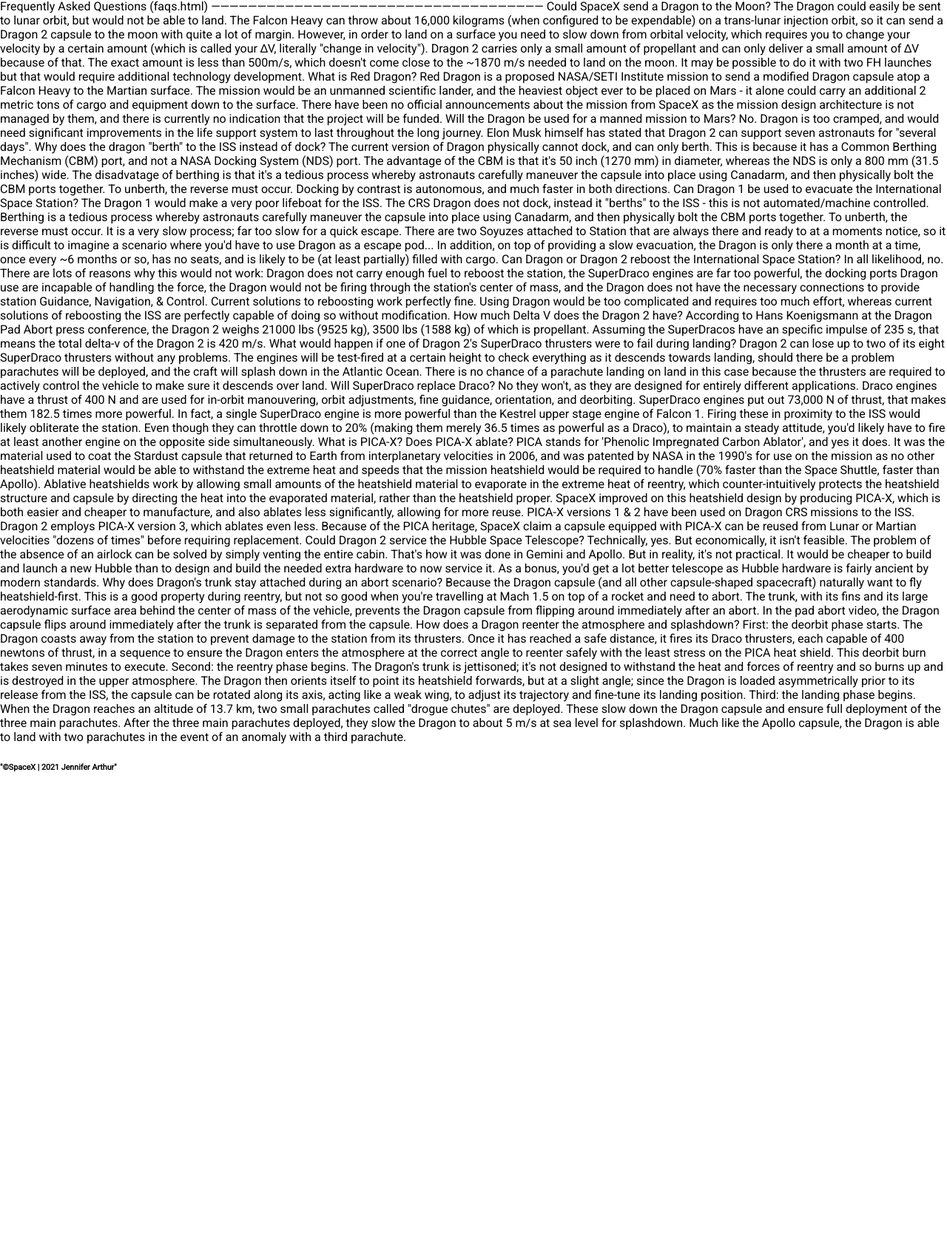
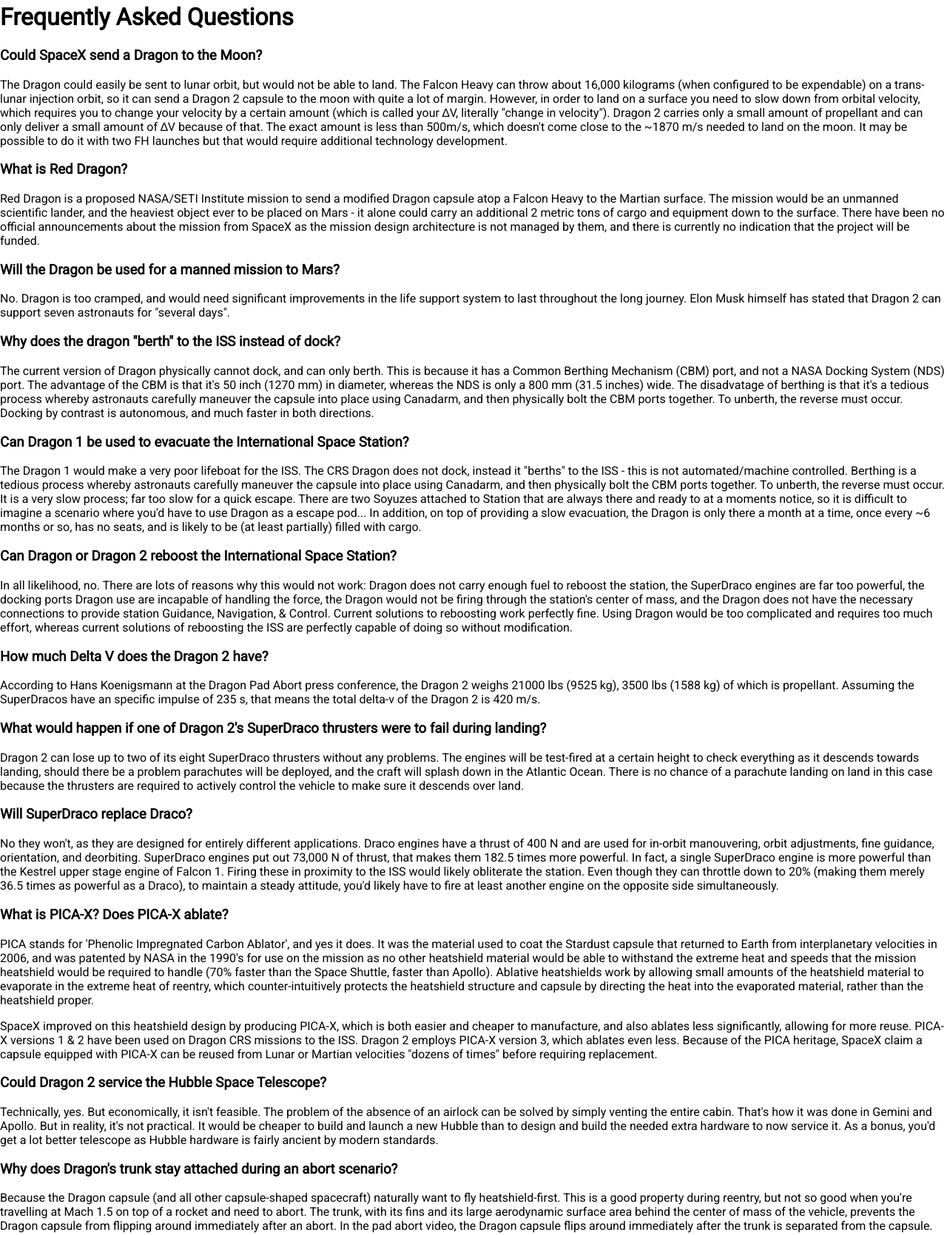
Before and after one commit to jarthur85/ifsc-1310-fall-2021, a plain HTML site: page dragon/faqs.html in a window 1280 px wide. Shown: the part 231-1901 px from the top of the page at 74% size. Before the commit the page ends 1300 px from the top, so only its background shows below. Drawn offline with Linux system fonts and the light colour scheme.

Commit message:
Faqs updates

```diff
--- a/dragon/faqs.html
+++ b/dragon/faqs.html
@@ -30,52 +30,105 @@
 
 
 
-Frequently Asked Questions (faqs.html)
-————————————————————————————————————
+<h1>Frequently Asked Questions</h1>
 
 
-Could SpaceX send a Dragon to the Moon?
-The Dragon could easily be sent to lunar orbit, but would not be able to land. The Falcon Heavy can throw about 16,000 kilograms (when configured to be expendable) on a trans-lunar injection orbit, so it can send a Dragon 2 capsule to the moon with quite a lot of margin. However, in order to land on a surface you need to slow down from orbital velocity, which requires you to change your velocity by a certain amount (which is called your ∆V, literally "change in velocity"). Dragon 2 carries only a small amount of propellant and can only deliver a small amount of ∆V because of that. The exact amount is less than 500m/s, which doesn't come close to the ~1870 m/s needed to land on the moon. It may be possible to do it with two FH launches but that would require additional technology development.
 
-What is Red Dragon?
-Red Dragon is a proposed NASA/SETI Institute mission to send a modified Dragon capsule atop a Falcon Heavy to the Martian surface. The mission would be an unmanned scientific lander, and the heaviest object ever to be placed on Mars - it alone could carry an additional 2 metric tons of cargo and equipment down to the surface. There have been no official announcements about the mission from SpaceX as the mission design architecture is not managed by them, and there is currently no indication that the project will be funded.
+<h3>Could SpaceX send a Dragon to the Moon?</h3>
+<p>
+The Dragon could easily be sent to lunar orbit, but would not be able to land. The Falcon Heavy can throw
+about 16,000 kilograms (when configured to be expendable) on a trans-lunar injection orbit, so it can send
+a Dragon 2 capsule to the moon with quite a lot of margin. However, in order to land on a surface you need
+to slow down from orbital velocity, which requires you to change your velocity by a certain amount (which
+is called your ∆V, literally "change in velocity"). Dragon 2 carries only a small amount of propellant and
+can only deliver a small amount of ∆V because of that. The exact amount is less than 500m/s, which doesn't
+come close to the ~1870 m/s needed to land on the moon. It may be possible to do it with two FH launches
+but that would require additional technology development.</p>
 
-Will the Dragon be used for a manned mission to Mars?
-No. Dragon is too cramped, and would need significant improvements in the life support system to last throughout the long journey. Elon Musk himself has stated that Dragon 2 can support seven astronauts for "several days".
+<h3>What is Red Dragon?</h3>
+<p>Red Dragon is a proposed NASA/SETI Institute mission to send a modified Dragon capsule atop a Falcon Heavy
+to the Martian surface. The mission would be an unmanned scientific lander, and the heaviest object ever to be
+placed on Mars - it alone could carry an additional 2 metric tons of cargo and equipment down to the surface.
+There have been no official announcements about the mission from SpaceX as the mission design architecture is
+not managed by them, and there is currently no indication that the project will be funded.</p>
 
-Why does the dragon "berth" to the ISS instead of dock?
-The current version of Dragon physically cannot dock, and can only berth. This is because it has a Common Berthing Mechanism (CBM) port, and not a NASA Docking System (NDS) port. The advantage of the CBM is that it's 50 inch (1270 mm) in diameter, whereas the NDS is only a 800 mm (31.5 inches) wide. The disadvatage of berthing is that it's a tedious process whereby astronauts carefully maneuver the capsule into place using Canadarm, and then physically bolt the CBM ports together. To unberth, the reverse must occur. Docking by contrast is autonomous, and much faster in both directions.
+<h3>Will the Dragon be used for a manned mission to Mars?</h3>
+<p>No. Dragon is too cramped, and would need significant improvements in the life support system to last throughout
+the long journey. Elon Musk himself has stated that Dragon 2 can support seven astronauts for "several days".</p>
 
-Can Dragon 1 be used to evacuate the International Space Station?
-The Dragon 1 would make a very poor lifeboat for the ISS. The CRS Dragon does not dock, instead it "berths" to the ISS - this is not automated/machine controlled. Berthing is a tedious process whereby astronauts carefully maneuver the capsule into place using Canadarm, and then physically bolt the CBM ports together. To unberth, the reverse must occur. It is a very slow process; far too slow for a quick escape. There are two Soyuzes attached to Station that are always there and ready to at a moments notice, so it is difficult to imagine a scenario where you'd have to use Dragon as a escape pod... In addition, on top of providing a slow evacuation, the Dragon is only there a month at a time, once every ~6 months or so, has no seats, and is likely to be (at least partially) filled with cargo.
+<h3>Why does the dragon "berth" to the ISS instead of dock?</h3>
+<p>The current version of Dragon physically cannot dock, and can only berth. This is because it has a Common Berthing
+Mechanism (CBM) port, and not a NASA Docking System (NDS) port. The advantage of the CBM is that it's 50 inch (1270 mm)
+in diameter, whereas the NDS is only a 800 mm (31.5 inches) wide. The disadvatage of berthing is that it's a tedious process
+whereby astronauts carefully maneuver the capsule into place using Canadarm, and then physically bolt the CBM ports together.
+To unberth, the reverse must occur. Docking by contrast is autonomous, and much faster in both directions.</P>
 
-Can Dragon or Dragon 2 reboost the International Space Station?
-In all likelihood, no. There are lots of reasons why this would not work: Dragon does not carry enough fuel to reboost the station, the SuperDraco engines are far too powerful, the docking ports Dragon use are incapable of handling the force, the Dragon would not be firing through the station's center of mass, and the Dragon does not have the necessary connections to provide station Guidance, Navigation, & Control. Current solutions to reboosting work perfectly fine. Using Dragon would be too complicated and requires too much effort, whereas current solutions of reboosting the ISS are perfectly capable of doing so without modification.
+<h3>Can Dragon 1 be used to evacuate the International Space Station?</h3>
+<p>The Dragon 1 would make a very poor lifeboat for the ISS. The CRS Dragon does not dock, instead it "berths" to the ISS - this is
+not automated/machine controlled. Berthing is a tedious process whereby astronauts carefully maneuver the capsule into place using
+Canadarm, and then physically bolt the CBM ports together. To unberth, the reverse must occur. It is a very slow process; far too
+slow for a quick escape. There are two Soyuzes attached to Station that are always there and ready to at a moments notice, so it is
+difficult to imagine a scenario where you'd have to use Dragon as a escape pod... In addition, on top of providing a slow evacuation,
+the Dragon is only there a month at a time, once every ~6 months or so, has no seats, and is likely to be (at least partially) filled
+with cargo.</p>
 
-How much Delta V does the Dragon 2 have?
-According to Hans Koenigsmann at the Dragon Pad Abort press conference, the Dragon 2 weighs 21000 lbs (9525 kg), 3500 lbs (1588 kg) of which is propellant. Assuming the SuperDracos have an specific impulse of 235 s, that means the total delta-v of the Dragon 2 is 420 m/s.
+<h3>Can Dragon or Dragon 2 reboost the International Space Station?</h3>
+<p>In all likelihood, no. There are lots of reasons why this would not work: Dragon does not carry enough fuel to reboost the station,
+the SuperDraco engines are far too powerful, the docking ports Dragon use are incapable of handling the force, the Dragon would not be
+firing through the station's center of mass, and the Dragon does not have the necessary connections to provide station Guidance, Navigation,
+& Control. Current solutions to reboosting work perfectly fine. Using Dragon would be too complicated and requires too much effort, whereas
+current solutions of reboosting the ISS are perfectly capable of doing so without modification.</p>
 
-What would happen if one of Dragon 2's SuperDraco thrusters were to fail during landing?
-Dragon 2 can lose up to two of its eight SuperDraco thrusters without any problems. The engines will be test-fired at a certain height to check everything as it descends towards landing, should there be a problem parachutes will be deployed, and the craft will splash down in the Atlantic Ocean. There is no chance of a parachute landing on land in this case because the thrusters are required to actively control the vehicle to make sure it descends over land.
+<h3>How much Delta V does the Dragon 2 have?</h3>
+<p>According to Hans Koenigsmann at the Dragon Pad Abort press conference, the Dragon 2 weighs 21000 lbs (9525 kg), 3500 lbs (1588 kg) of which is
+propellant. Assuming the SuperDracos have an specific impulse of 235 s, that means the total delta-v of the Dragon 2 is 420 m/s.</p>
 
-Will SuperDraco replace Draco?
-No they won't, as they are designed for entirely different applications. Draco engines have a thrust of 400 N and are used for in-orbit manouvering, orbit adjustments, fine guidance, orientation, and deorbiting. SuperDraco engines put out 73,000 N of thrust, that makes them 182.5 times more powerful. In fact, a single SuperDraco engine is more powerful than the Kestrel upper stage engine of Falcon 1. Firing these in proximity to the ISS would likely obliterate the station.
-Even though they can throttle down to 20% (making them merely 36.5 times as powerful as a Draco), to maintain a steady attitude, you'd likely have to fire at least another engine on the opposite side simultaneously.
+<h3>What would happen if one of Dragon 2's SuperDraco thrusters were to fail during landing?</h3>
+<p>Dragon 2 can lose up to two of its eight SuperDraco thrusters without any problems. The engines will be test-fired at a certain height to check
+everything as it descends towards landing, should there be a problem parachutes will be deployed, and the craft will splash down in the Atlantic Ocean.
+There is no chance of a parachute landing on land in this case because the thrusters are required to actively control the vehicle to make sure it descends over land.</p>
 
-What is PICA-X? Does PICA-X ablate?
-PICA stands for 'Phenolic Impregnated Carbon Ablator', and yes it does. It was the material used to coat the Stardust capsule that returned to Earth from interplanetary velocities in 2006, and was patented by NASA in the 1990's for use on the mission as no other heatshield material would be able to withstand the extreme heat and speeds that the mission heatshield would be required to handle (70% faster than the Space Shuttle, faster than Apollo). Ablative heatshields work by allowing small amounts of the heatshield material to evaporate in the extreme heat of reentry, which counter-intuitively protects the heatshield structure and capsule by directing the heat into the evaporated material, rather than the heatshield proper.
-SpaceX improved on this heatshield design by producing PICA-X, which is both easier and cheaper to manufacture, and also ablates less significantly, allowing for more reuse. PICA-X versions 1 & 2 have been used on Dragon CRS missions to the ISS. Dragon 2 employs PICA-X version 3, which ablates even less. Because of the PICA heritage, SpaceX claim a capsule equipped with PICA-X can be reused from Lunar or Martian velocities "dozens of times" before requiring replacement.
+<h3>Will SuperDraco replace Draco?</h3>
+<p>No they won't, as they are designed for entirely different applications. Draco engines have a thrust of 400 N and are used for in-orbit manouvering, orbit adjustments,
+fine guidance, orientation, and deorbiting. SuperDraco engines put out 73,000 N of thrust, that makes them 182.5 times more powerful. In fact, a single SuperDraco engine
+is more powerful than the Kestrel upper stage engine of Falcon 1. Firing these in proximity to the ISS would likely obliterate the station.
+Even though they can throttle down to 20% (making them merely 36.5 times as powerful as a Draco), to maintain a steady attitude, you'd likely have to fire at least another
+engine on the opposite side simultaneously.</p>
 
-Could Dragon 2 service the Hubble Space Telescope?
-Technically, yes. But economically, it isn't feasible. The problem of the absence of an airlock can be solved by simply venting the entire cabin. That's how it was done in Gemini and Apollo. But in reality, it's not practical. It would be cheaper to build and launch a new Hubble than to design and build the needed extra hardware to now service it. As a bonus, you'd get a lot better telescope as Hubble hardware is fairly ancient by modern standards.
+<h3>What is PICA-X? Does PICA-X ablate?</h3>
+<p>PICA stands for 'Phenolic Impregnated Carbon Ablator', and yes it does. It was the material used to coat the Stardust capsule that returned to Earth from interplanetary velocities
+in 2006, and was patented by NASA in the 1990's for use on the mission as no other heatshield material would be able to withstand the extreme heat and speeds that the mission
+heatshield would be required to handle (70% faster than the Space Shuttle, faster than Apollo). Ablative heatshields work by allowing small amounts of the heatshield material
+to evaporate in the extreme heat of reentry, which counter-intuitively protects the heatshield structure and capsule by directing the heat into the evaporated material,
+rather than the heatshield proper.</p>
+<p>SpaceX improved on this heatshield design by producing PICA-X, which is both easier and cheaper to manufacture, and also ablates less significantly, allowing for more reuse.
+PICA-X versions 1 & 2 have been used on Dragon CRS missions to the ISS. Dragon 2 employs PICA-X version 3, which ablates even less. Because of the PICA heritage, SpaceX claim
+a capsule equipped with PICA-X can be reused from Lunar or Martian velocities "dozens of times" before requiring replacement.</p>
 
-Why does Dragon's trunk stay attached during an abort scenario?
-Because the Dragon capsule (and all other capsule-shaped spacecraft) naturally want to fly heatshield-first. This is a good property during reentry, but not so good when you're travelling at Mach 1.5 on top of a rocket and need to abort. The trunk, with its fins and its large aerodynamic surface area behind the center of mass of the vehicle, prevents the Dragon capsule from flipping around immediately after an abort. In the pad abort video, the Dragon capsule flips around immediately after the trunk is separated from the capsule.
+<h3>Could Dragon 2 service the Hubble Space Telescope?</h3>
+<p>Technically, yes. But economically, it isn't feasible. The problem of the absence of an airlock can be solved by simply venting the entire cabin. That's how it was done in Gemini
+and Apollo. But in reality, it's not practical. It would be cheaper to build and launch a new Hubble than to design and build the needed extra hardware to now service it. As a bonus,
+you'd get a lot better telescope as Hubble hardware is fairly ancient by modern standards. </p>
 
-How does a Dragon reenter the atmosphere and splashdown?
-First: the deorbit phase starts. The Dragon coasts away from the station to prevent damage to the station from its thrusters. Once it has reached a safe distance, it fires its Draco thrusters, each capable of 400 newtons of thrust, in a sequence to ensure the Dragon enters the atmosphere at the correct angle to reenter safely with the least stress on the PICA heat shield. This deorbit burn takes seven minutes to execute.
-Second: the reentry phase begins. The Dragon's trunk is jettisoned; it's not designed to withstand the heat and forces of reentry and so burns up and is destroyed in the upper atmosphere. The Dragon then orients itself to point its heatshield forwards, but at a slight angle; since the Dragon is loaded asymmetrically prior to its release from the ISS, the capsule can be rotated along its axis, acting like a weak wing, to adjust its trajectory and fine-tune its landing position.
-Third: the landing phase begins. When the Dragon reaches an altitude of 13.7 km, two small parachutes called "drogue chutes" are deployed. These slow down the Dragon capsule and ensure full deployment of the three main parachutes. After the three main parachutes deployed, they slow the Dragon to about 5 m/s at sea level for splashdown. Much like the Apollo capsule, the Dragon is able to land with two parachutes in the event of an anomaly with a third parachute.
+<h3>Why does Dragon's trunk stay attached during an abort scenario?</h3>
+<p>Because the Dragon capsule (and all other capsule-shaped spacecraft) naturally want to fly heatshield-first. This is a good property during reentry, but not so good when you're travelling
+at Mach 1.5 on top of a rocket and need to abort. The trunk, with its fins and its large aerodynamic surface area behind the center of mass of the vehicle, prevents the Dragon capsule from
+flipping around immediately after an abort. In the pad abort video, the Dragon capsule flips around immediately after the trunk is separated from the capsule.</p>
+
+<h3>How does a Dragon reenter the atmosphere and splashdown?</h3>
+<p>First: the deorbit phase starts. The Dragon coasts away from the station to prevent damage to the station from its thrusters. Once it has reached a safe distance, it fires its Draco thrusters,
+each capable of 400 newtons of thrust, in a sequence to ensure the Dragon enters the atmosphere at the correct angle to reenter safely with the least stress on the PICA heat shield. This deorbit
+burn takes seven minutes to execute.</p>
+<p>Second: the reentry phase begins. The Dragon's trunk is jettisoned; it's not designed to withstand the heat and forces of reentry and so burns up and is destroyed in the upper atmosphere. The Dragon
+then orients itself to point its heatshield forwards, but at a slight angle; since the Dragon is loaded asymmetrically prior to its release from the ISS, the capsule can be rotated along its axis,
+acting like a weak wing, to adjust its trajectory and fine-tune its landing position.</p>
+<p>Third: the landing phase begins. When the Dragon reaches an altitude of 13.7 km, two small parachutes called "drogue chutes" are deployed. These slow down the Dragon capsule and ensure full deployment
+of the three main parachutes. After the three main parachutes deployed, they slow the Dragon to about 5 m/s at sea level for splashdown. Much like the Apollo capsule, the Dragon is able to land with two
+parachutes in the event of an anomaly with a third parachute.</p>
+
+
+
+
 <footer id="colophon" role="contentinfo">
     <h6> "&copy;SpaceX | 2021 Jennifer Arthur"
     </h6>
```
Also changed, not shown: dragon/history.html (+7 -8 lines).
